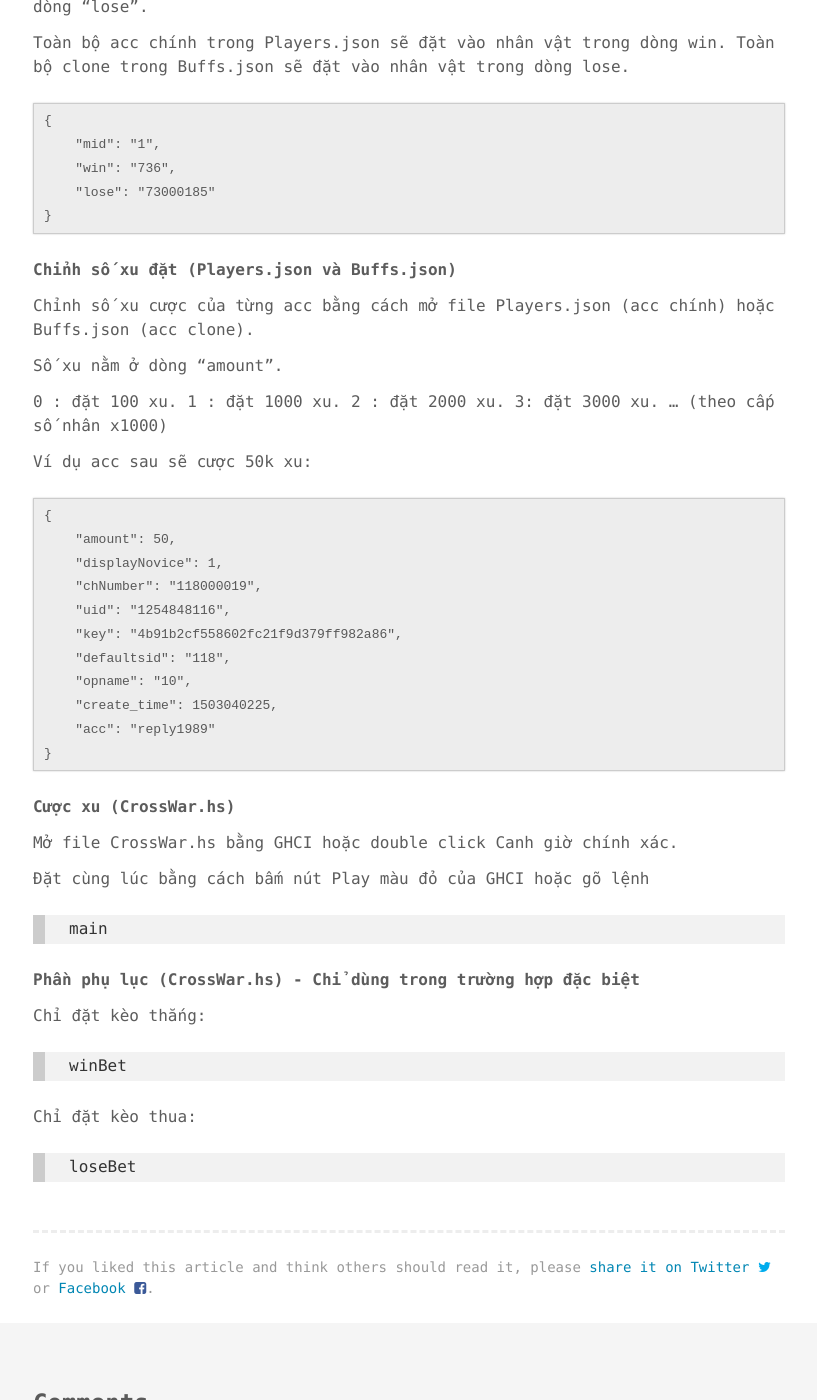
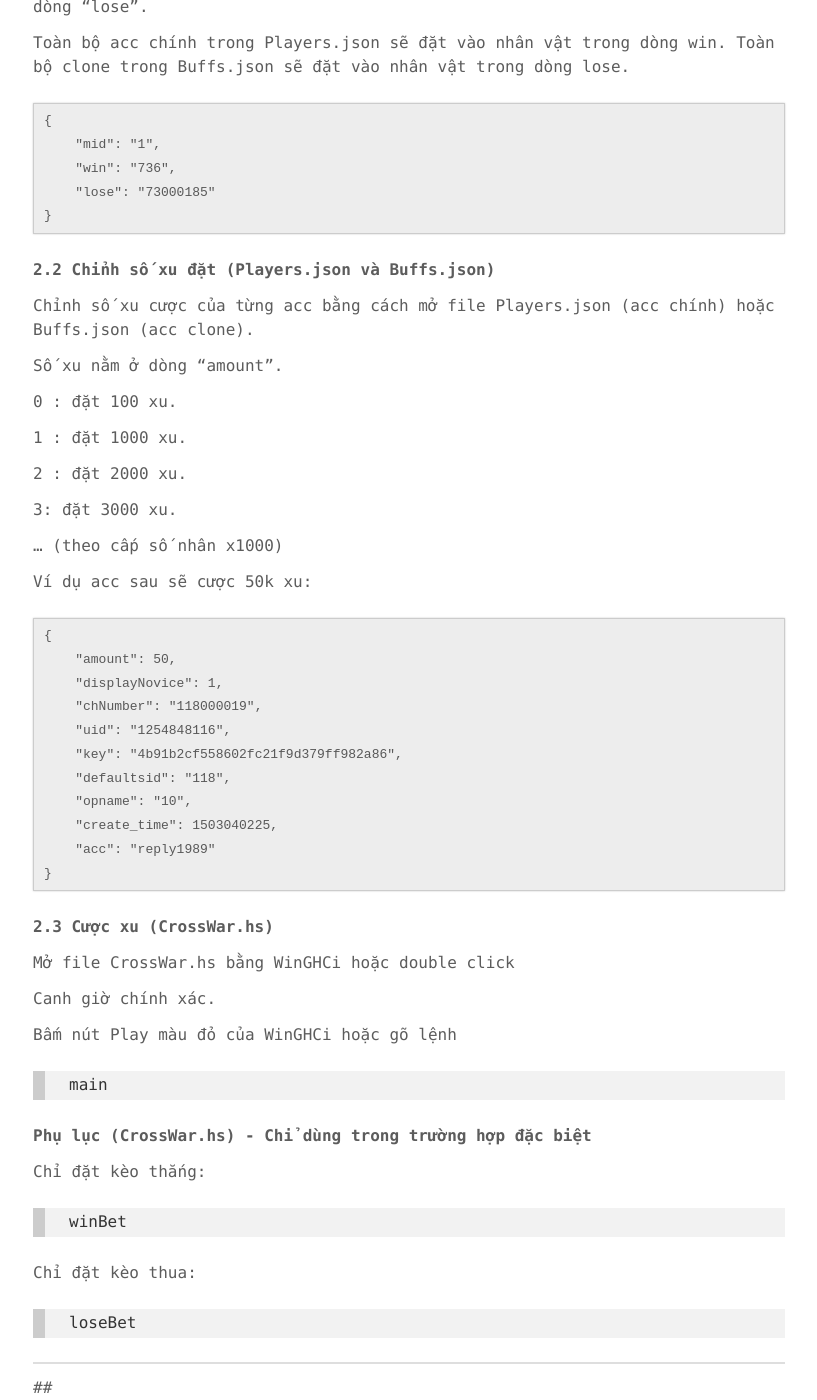
Before and after one commit to phuoc-thanh/phuoc-thanh.github.io, a Jekyll site: the page built from _posts/2017-08-18-injector-guide.md, in a window 1280 px wide and 1400 px high, scrolled down 1248 px. Shown: the whole window, without its empty margins (231-1048 px from the left). Built offline with Jekyll 4.4.1, drawn with Linux system fonts in a browser that asks for light colours; comment, search, counter and statistics services are not loaded; some of the changed text lies outside the part shown.

Commit message:
update injector

```diff
--- a/_posts/2017-08-18-injector-guide.md
+++ b/_posts/2017-08-18-injector-guide.md
@@ -45,7 +45,7 @@ Lưu ý, acc được add vào phần mềm sẽ vào server mặc định dựa
 
 ### 2. Chỉnh kèo
 
-**Lựa chọn kèo (Match.json)**
+**2.1 Lựa chọn kèo (Match.json)**
 
 Chỉnh kèo thắng/thua bằng cách thay thế mã số người chơi trong dòng "win" và dòng "lose".
 
@@ -57,16 +57,20 @@ Toàn bộ acc chính trong Players.json sẽ đặt vào nhân vật trong dòn
 	    "lose": "73000185"
     }
 
-**Chỉnh số xu đặt (Players.json và Buffs.json)**
+**2.2 Chỉnh số xu đặt (Players.json và Buffs.json)**
 
 Chỉnh số xu cược của từng acc bằng cách mở file Players.json (acc chính) hoặc Buffs.json (acc clone).
 
 Số xu nằm ở dòng "amount".
 
 0 : đặt 100 xu.
+
 1 : đặt 1000 xu.
+
 2 : đặt 2000 xu.
+
 3: đặt 3000 xu.
+
 ... (theo cấp số nhân x1000)
 
 Ví dụ acc sau sẽ cược 50k xu:
@@ -83,22 +87,26 @@ Ví dụ acc sau sẽ cược 50k xu:
         "acc": "reply1989"
     }
 
-**Cược xu (CrossWar.hs)**
+**2.3 Cược xu (CrossWar.hs)**
 
-Mở file CrossWar.hs bằng GHCI hoặc double click
+Mở file CrossWar.hs bằng WinGHCi hoặc double click
+
 Canh giờ chính xác.
 
-Đặt cùng lúc bằng cách bấm nút Play màu đỏ của GHCI hoặc gõ lệnh
+Bấm nút Play màu đỏ của WinGHCi hoặc gõ lệnh
 
 > main
 
 
 
-
-**Phần phụ lục (CrossWar.hs) - Chỉ dùng trong trường hợp đặc biệt**
+**Phụ lục (CrossWar.hs) - Chỉ dùng trong trường hợp đặc biệt**
 
 Chỉ đặt kèo thắng:
 >winBet
 
 Chỉ đặt kèo thua:
 >loseBet
+
+----------
+
+##
```
